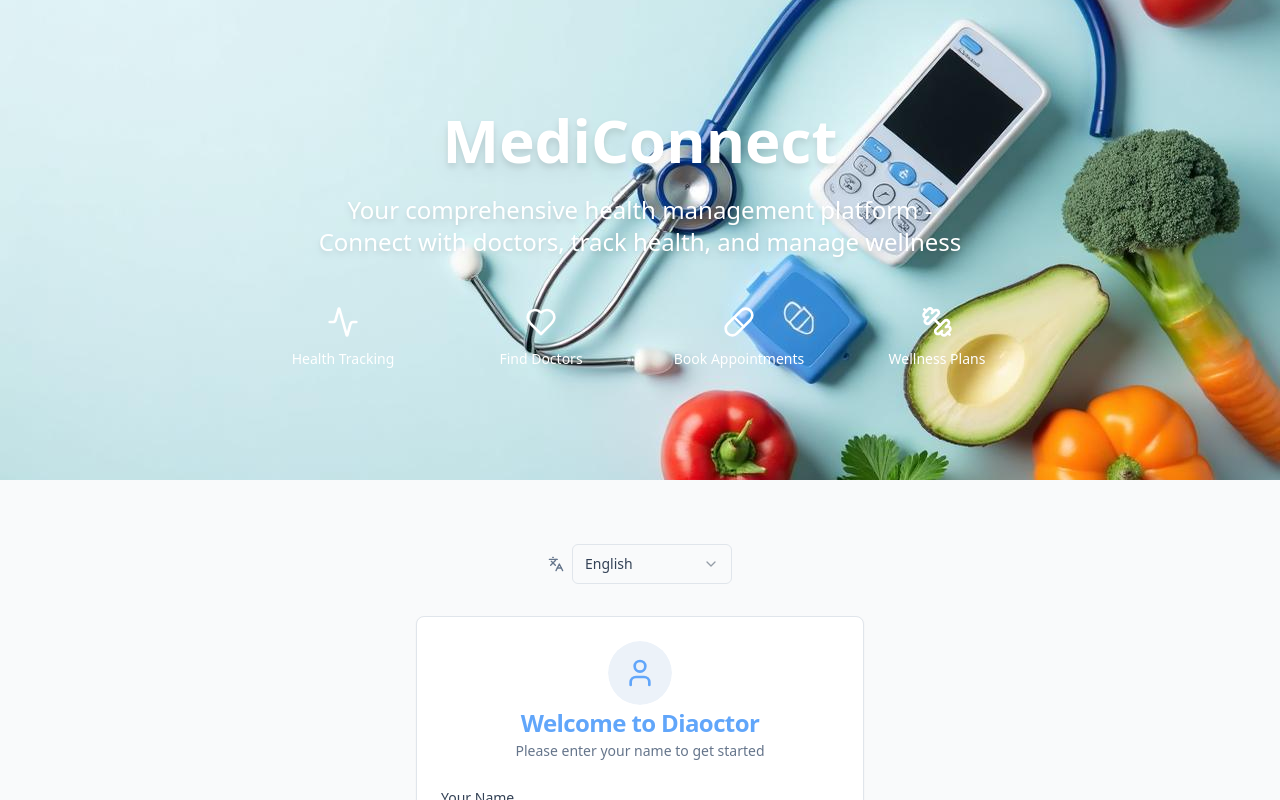
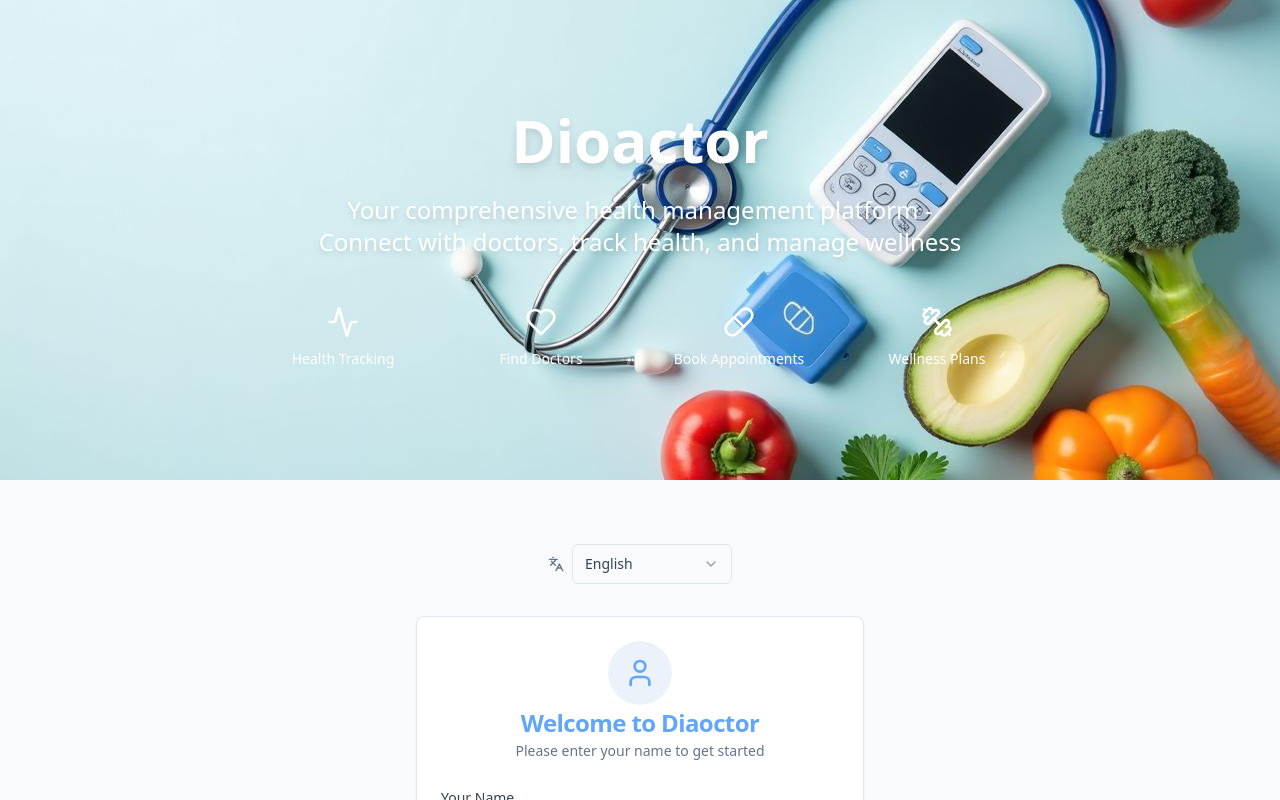
Before and after one commit to praveen-probe/diaoctor-ai-wellness-coach, a React (Vite) app: page / in a window 1280 px wide. Shown: the top 800 px of the page. Built offline with nearby package versions, Linux system fonts and the light colour scheme.

Commit message:
Rename app to Dioactor

```diff
--- a/src/pages/Index.tsx
+++ b/src/pages/Index.tsx
@@ -43,7 +43,7 @@ const Index = () => {
         >
           <div className="container mx-auto px-4 text-center text-white relative z-10">
             <h1 className="text-5xl md:text-6xl font-bold mb-6 drop-shadow-lg">
-              MediConnect
+              Dioactor
             </h1>
             <p className="text-xl md:text-2xl mb-8 max-w-2xl mx-auto drop-shadow-md">
               Your comprehensive health management platform - Connect with doctors, track health, and manage wellness
```
